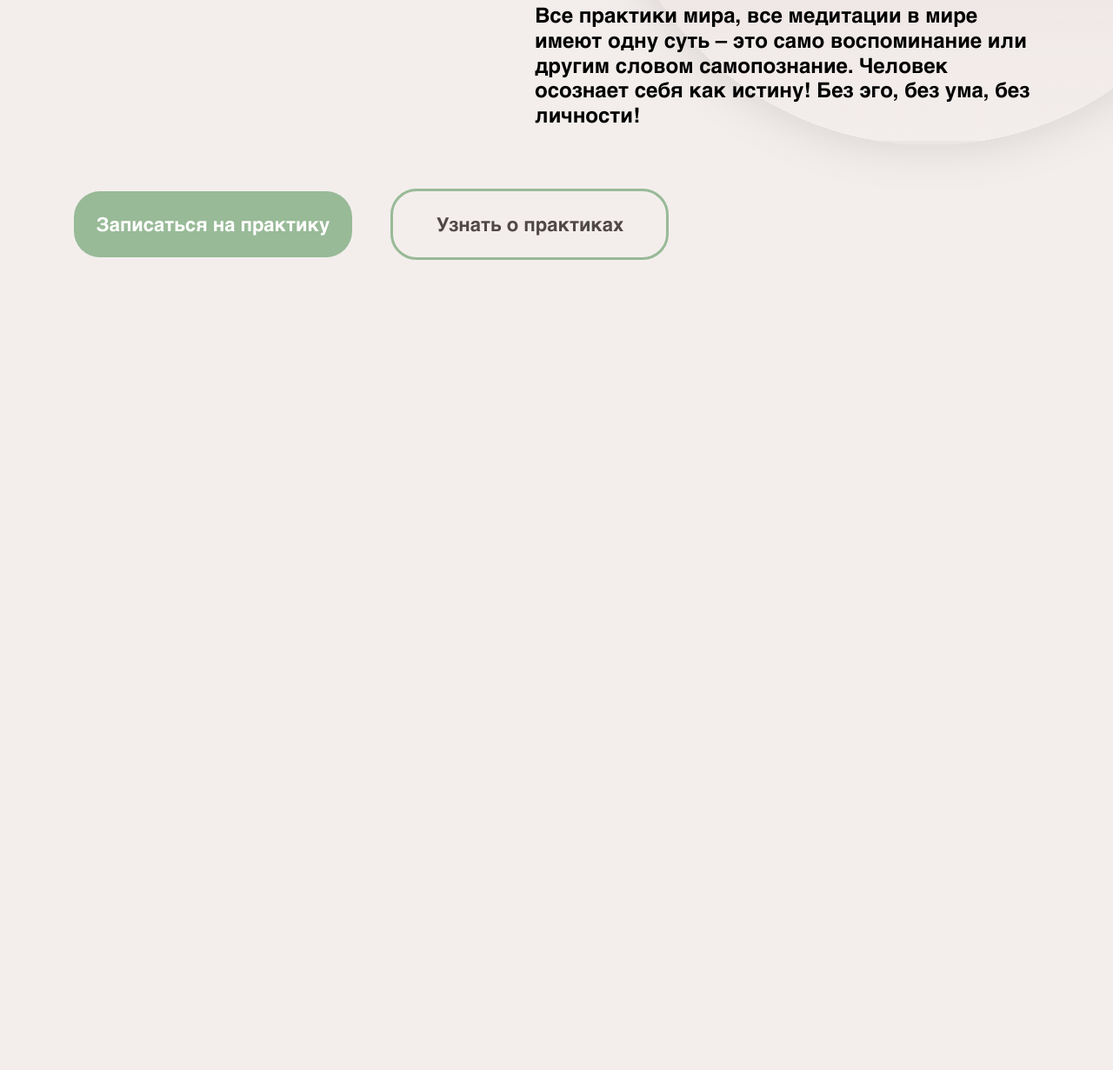
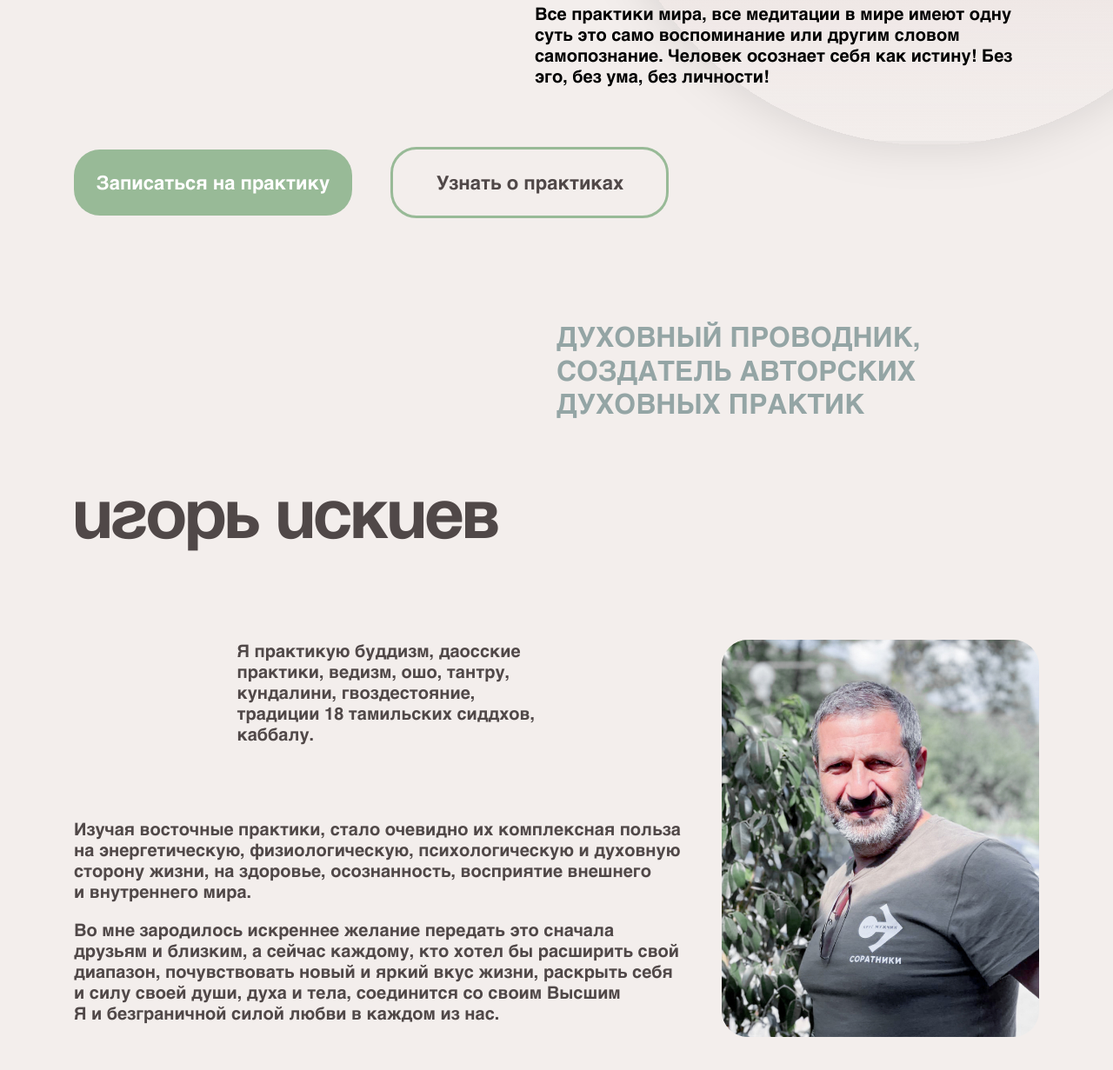
Before and after one commit to kalaganov5/igor-iskiev, a website built with webpack: page src/index.html in a window 1280 px wide. Shown: the part 477-1708 px from the top of the page at 87% size. Before the commit the page ends 861 px from the top, so only its background shows below. Built offline with nearby package versions, Linux system fonts and the light colour scheme.

Commit message:
about block

```diff
--- a/src/index.html
+++ b/src/index.html
@@ -48,8 +48,8 @@
         <p class="accent__start-date">
           Начало динамических медитаций 10 декабря
         </p>
-        <p class="accent__quote paragraph">
-          Все практики мира, все медитации в мире имеют одну суть – это само воспоминание или другим словом
+        <p class="accent__quote paragraph">Все практики мира, все медитации в&nbsp;мире имеют одну суть это
+          само воспоминание или другим словом
           <b>самопознание</b>. Человек осознает себя как истину! Без эго, без ума, без личности!
         </p>
         <div class="accent__cta">
@@ -63,7 +63,42 @@
       </div>
     </div>
   </header>
-  <main class="main">
+  <main class="main container">
+    <section class="main__about about ">
+      <p class="about__tagline">
+        Духовный проводник, создатель авторских духовных практик
+      </p>
+      <h2 class="about__headline">
+        Игорь Искиев
+      </h2>
+      <div class="about__text">
+        <picture>
+          <!-- <source srcset="images/content/igor-iskiev-author.webp 1x, images/content/igor-iskiev-author@2x.webp 2x" type="image/webp"> -->
+          <source srcset="images/content/igor-iskiev-author.jpg 1x, images/content/igor-iskiev-author@2x.jpg 2x">
+          <img class="about__image" src="images/content/igor-iskiev-author.jpg" alt="Игорь Искиев" width="128"
+            height="160">
+        </picture>
+        <p class="about__text about__text--accent paragraph">
+          Я&nbsp;практикую буддизм, даосские практики, ведизм, ошо, тантру, кундалини, гвоздестояние, традиции
+          18&nbsp;тамильских
+          сиддхов, каббалу.
+        </p>
+        <p class="about__text about__text--desktop paragraph ">
+          Изучая восточные практики, стало очевидно их&nbsp;комплексная польза на&nbsp;энергетическую, физиологическую,
+          психологическую и&nbsp;духовную сторону жизни, на&nbsp;здоровье, осознанность, восприятие внешнего и&nbsp;внутреннего
+          мира.
+        </p>
+        <p class="about__text paragraph">
+          Во&nbsp;мне зародилось искреннее желание передать это сначала друзьям и&nbsp;близким, а&nbsp;сейчас каждому, кто
+          хотел&nbsp;бы
+          расширить свой диапазон, почувствовать новый и&nbsp;яркий вкус жизни, раскрыть себя и&nbsp;силу своей души, духа
+          и&nbsp;тела,
+          соединится
+          со&nbsp;своим Высшим Я&nbsp;и&nbsp;безграничной силой любви в&nbsp;каждом из&nbsp;нас.
+        </p>
+      </div>
+
+    </section>
   </main>
   <footer class="footer">
   </footer>
--- a/src/scss/app.scss
+++ b/src/scss/app.scss
@@ -12,3 +12,4 @@
 @import 'components/navigation.scss';
 @import 'components/header.scss';
 @import 'components/accent.scss';
+@import 'components/about.scss';
--- a/src/scss/base/global.scss
+++ b/src/scss/base/global.scss
@@ -69,7 +69,7 @@
 
 @media (min-width: $width-desktop) {
   .paragraph {
-    font-size: 1.5rem;
+    font-size: 1.25rem;
   }
 
   .button {
--- /dev/null
+++ b/src/scss/components/about.scss
@@ -0,0 +1,81 @@
+.about {
+    color: #504848;
+    font-size: 0.875rem;
+    line-height: 1.2;
+    font-weight: 400;
+    padding-bottom: 50px;
+}
+
+.about__tagline {
+    font-size: 1rem;
+    text-align: center;
+    text-transform: uppercase;
+    color: #94A5A5;
+    margin-bottom: 45px;
+}
+
+.about__headline {
+    font-weight: 700;
+    font-size: 1.5rem;
+    font-family: 'SoyuzGrotesk', sans-serif;
+    margin-bottom: 20px;
+}
+
+.about__image {
+    max-width: 365px;
+    min-width: 128px;
+    margin-left: 10px;
+    width: 50%;
+    float: right;
+    border-radius: 30px;
+    height: auto;
+}
+
+.about__accent {
+    margin-top: 0;
+}
+
+.about__text {
+    &--desktop {
+        display: none;
+    }
+}
+
+@media (min-width: $width-desktop) {
+
+    .about {
+        font-size: 1.25rem;
+
+    }
+
+    .about__tagline {
+        font-size: 2rem;
+        text-align: left;
+        margin-bottom: 45px;
+        width: 440px;
+        margin-left: 50%;
+    }
+
+    .about__text {
+        &--accent {
+            $currentWidth: 370px;
+            $imageWidth: 365px;
+            margin-left: calc(50% - ($currentWidth / 2) - ($imageWidth / 2));
+            margin-top: 90px;
+            width: $currentWidth;
+            margin-bottom: 85px;
+        }
+
+        &--desktop {
+            display: block;
+        }
+    }
+
+    .about__headline {
+        font-size: 5rem;
+    }
+
+    .about__image {
+        margin-left: 35px;
+    }
+}
```
Also changed, not shown: src/images/content/igor-iskiev-author.jpg (added), src/images/content/igor-iskiev-author@2x.jpg (added).
